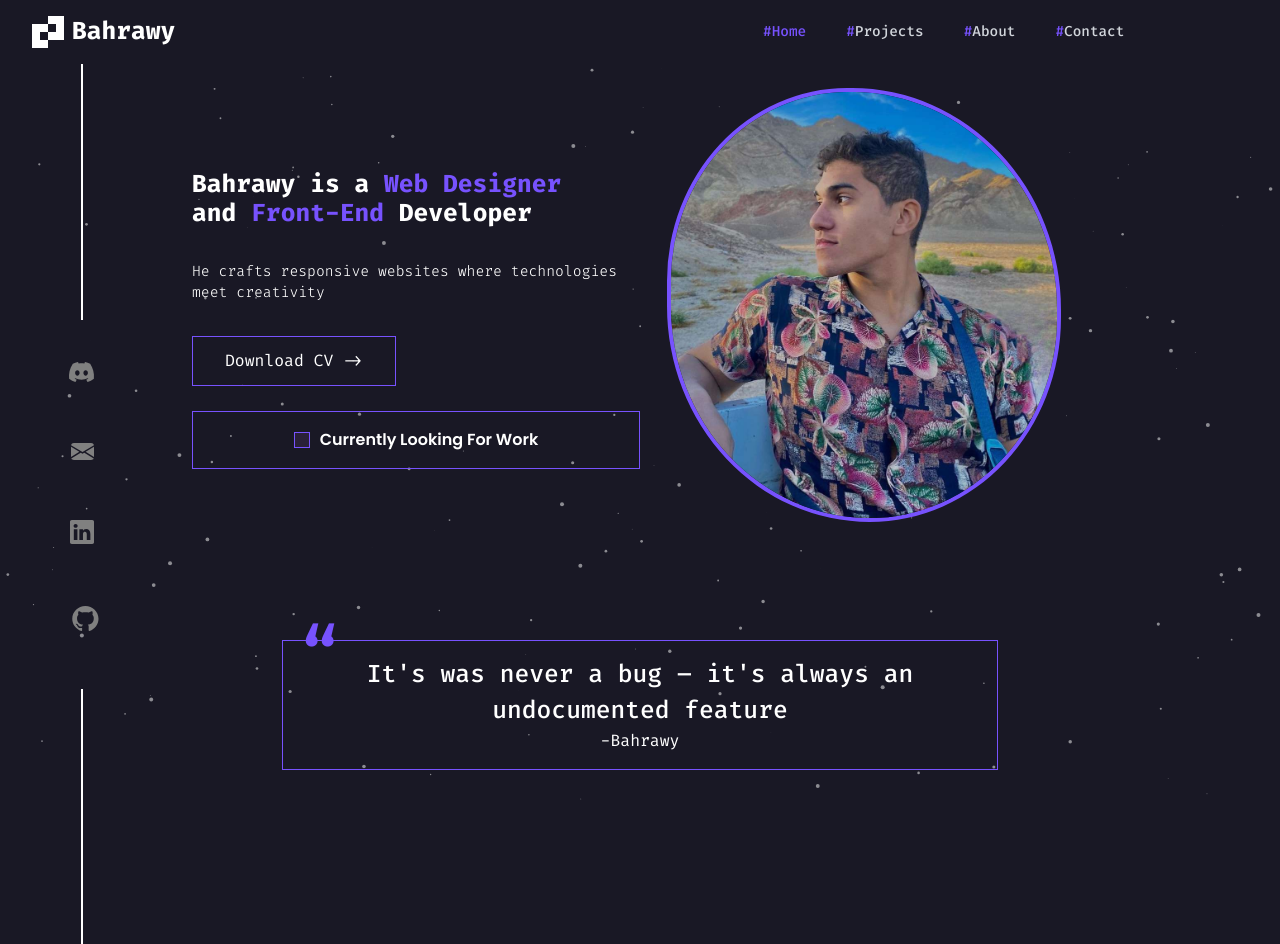
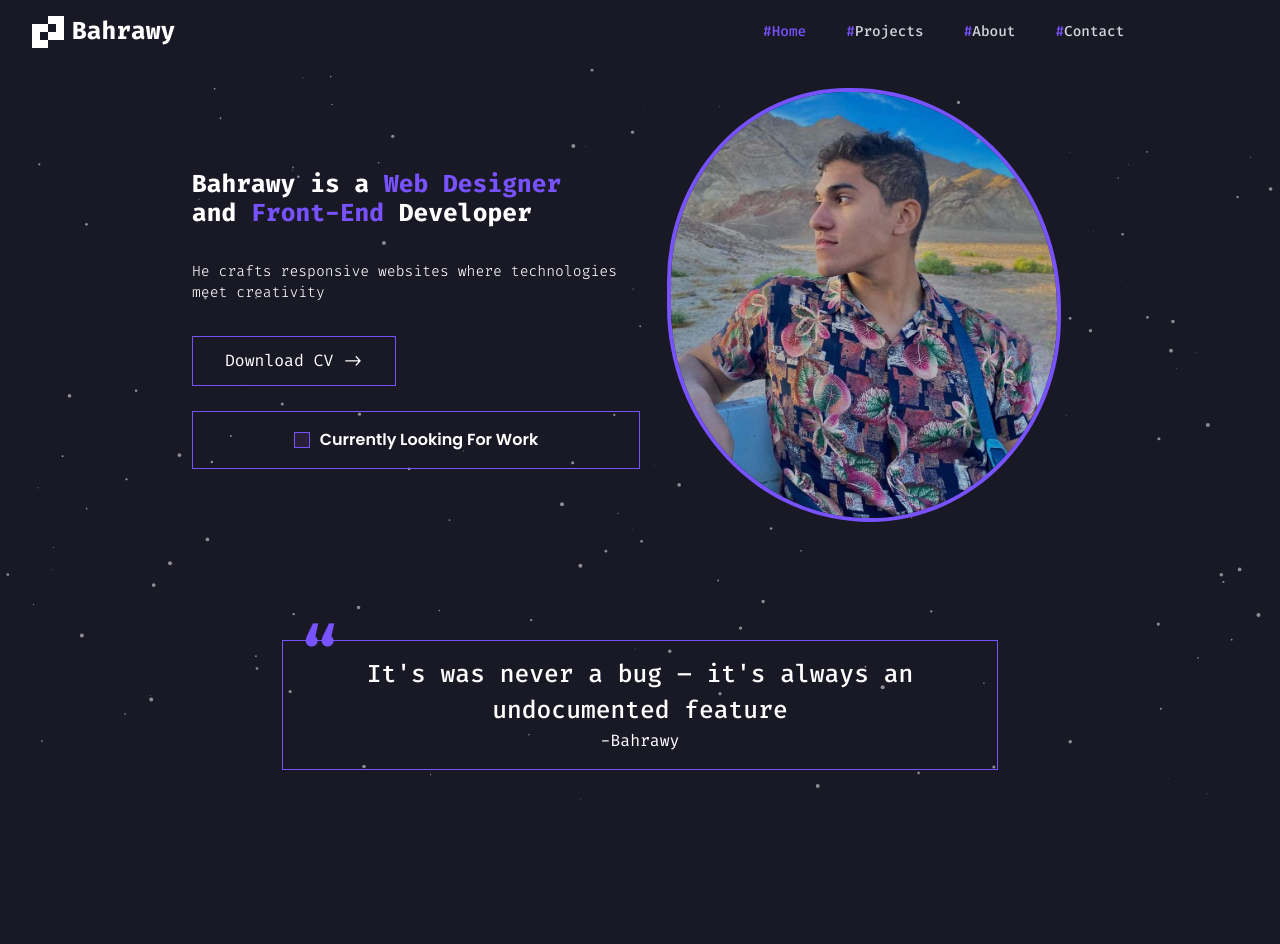
Before and after one commit to bahrawyX/my-portfolio, a React (Create React App) app: page / in a window 1280 px wide. After the commit the page ends 800 px from the top, so only its background shows below. Built offline with nearby package versions, Linux system fonts and the light colour scheme.

Commit message:
uploaded cv

```diff
--- a/src/Components/Hero/Hero.jsx
+++ b/src/Components/Hero/Hero.jsx
@@ -69,7 +69,6 @@ function Hero() {
   return (
 
     <div className='hero'>
-      <Navline className="novaline" />
       <Design />
 
       <IntialTransition Title="Bahrawy" />
@@ -89,7 +88,7 @@ function Hero() {
               </p>
 
               <div className="buttons">
-                <button className="raise  Button" >   <a href='../Bahrawy.pdf' download> Download CV -&gt;</a></button>
+                <button className="raise  Button" >   <a href='../BahrawyCV.pdf' download> Download CV -&gt;</a></button>
                 <div className="heroStats">
                   <FadeLeftAnimation>
                     <p>Currently Looking For Work</p>
```
Also changed, not shown: src/Components/Cool/StickyCursor.jsx (line endings or trailing spaces), src/Components/aboutAll/AboutAll.jsx (line endings or trailing spaces), 2 other files (tests, documents, lock files or other folders).
